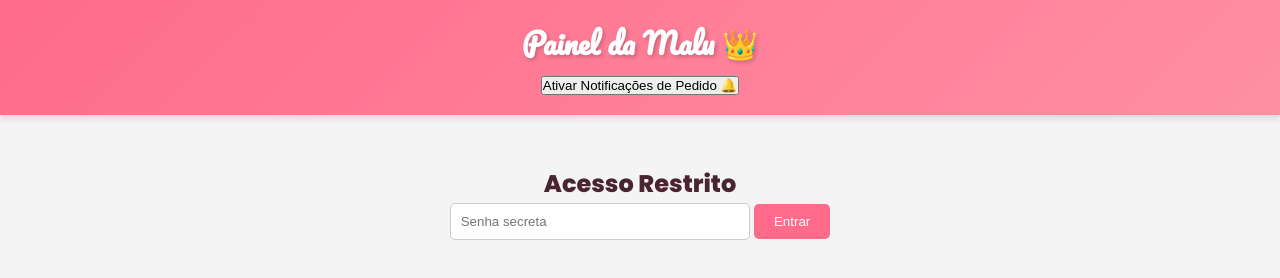
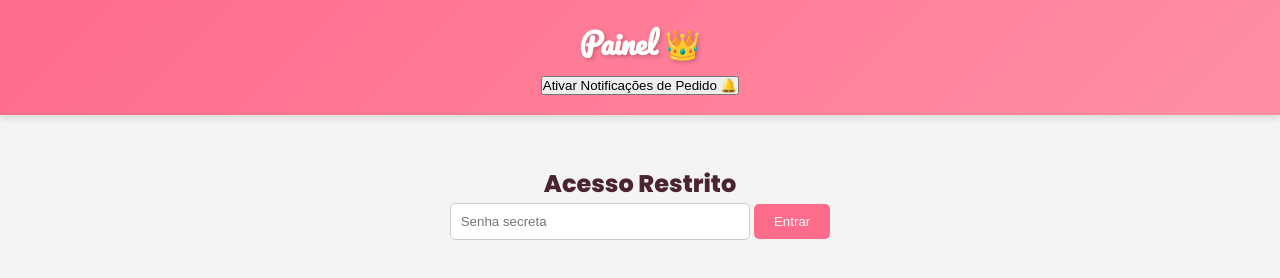
Before and after one commit to rBassi13/trufas-da-malu, a plain HTML site: page frontend/admin.html in a window 1280 px wide. Drawn offline with Linux system fonts and the light colour scheme.

Commit message:
Update header title in admin panel

```diff
--- a/frontend/admin.html
+++ b/frontend/admin.html
@@ -10,7 +10,7 @@
 <body class="admin-body">
 
     <header class="admin-header">
-        <h1>Painel da Malu 👑</h1>
+        <h1>Painel 👑</h1>
         <button id="push-admin-btn" class="secondary-btn" onclick="subscribeAdminPush()">Ativar Notificações de Pedido 🔔</button>
     </header>
 
```
